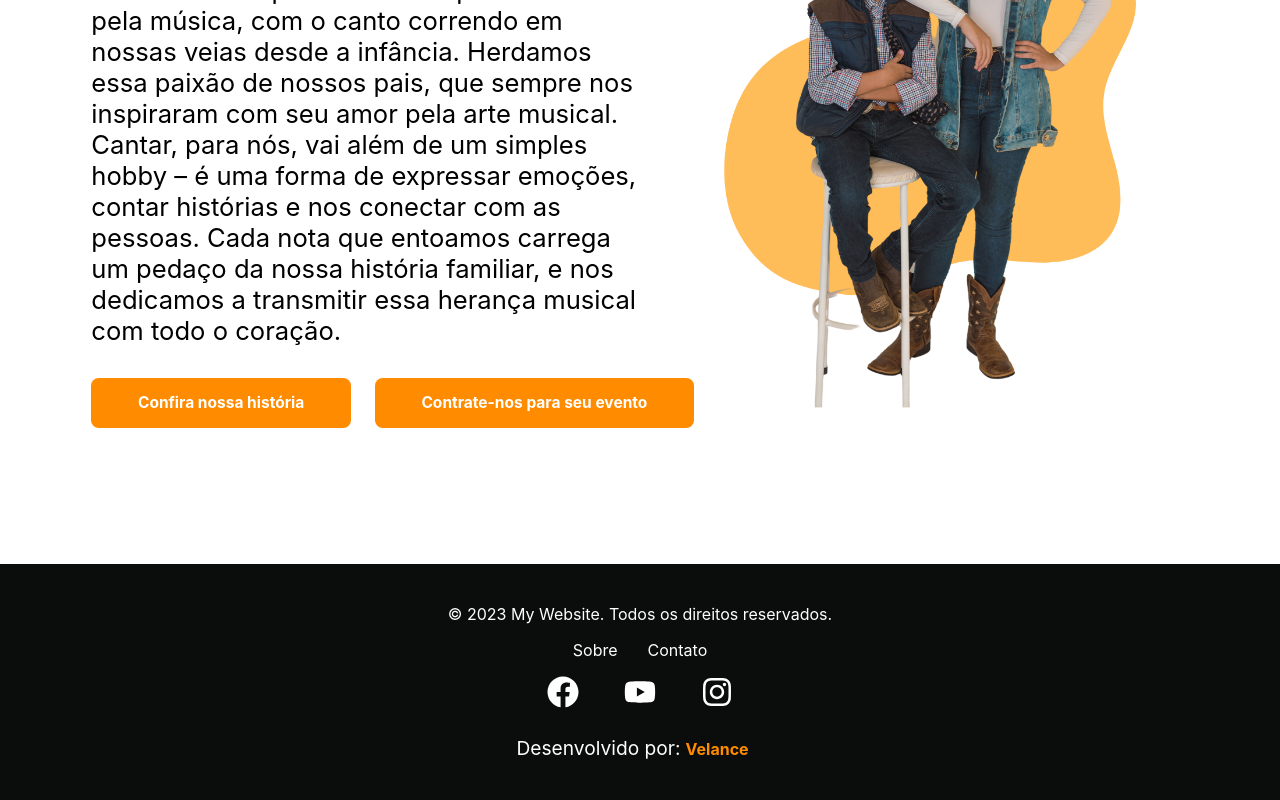
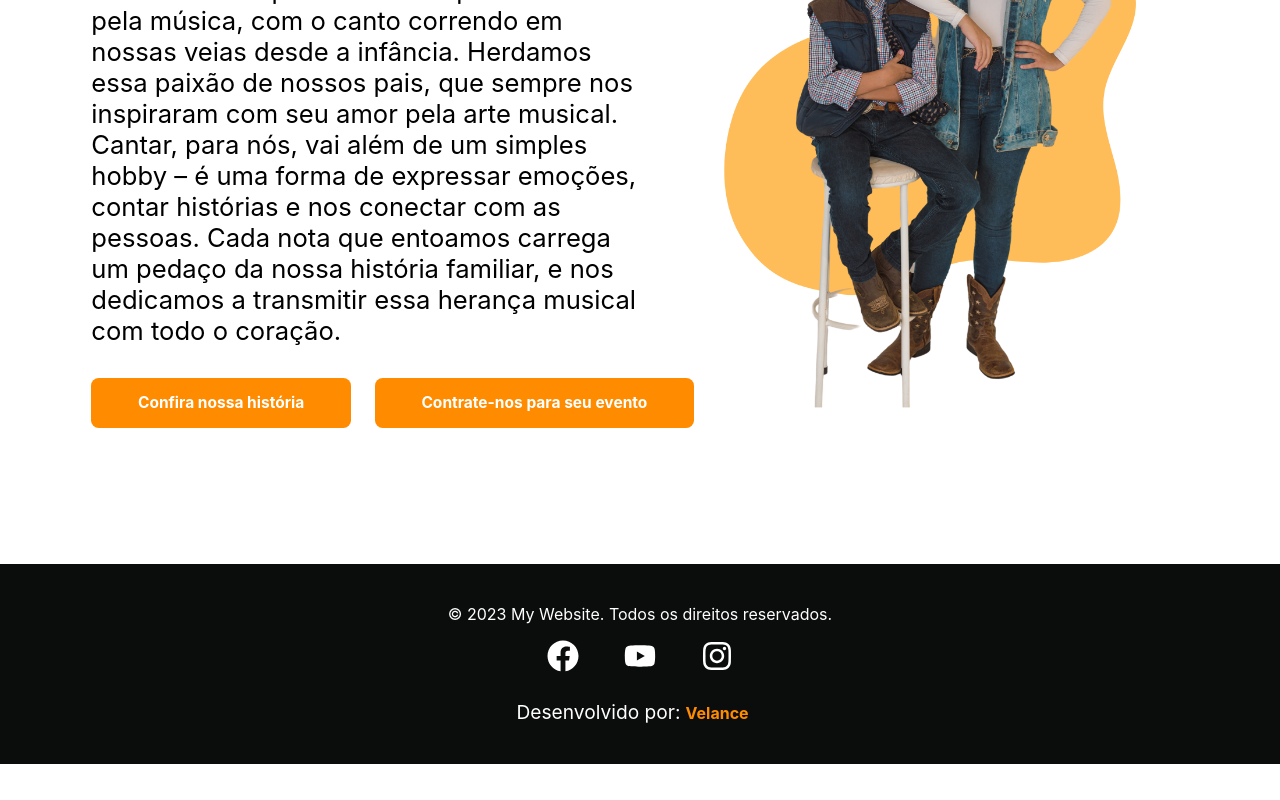
Before and after one commit to Andre-Rodrigues-Dev-Web/cora-e-theo, a React (Create React App) app in the folder cora-e-theo/: page / in a window 1280 px wide. Shown: the part 1265-2065 px from the top of the page. After the commit the page ends 2029 px from the top, so only its background shows below. Built offline with nearby package versions, Linux system fonts and the light colour scheme.

Commit message:
feat: adicionadas redes sociais

```diff
--- a/cora-e-theo/src/shared/components/Footer/index.jsx
+++ b/cora-e-theo/src/shared/components/Footer/index.jsx
@@ -2,7 +2,6 @@ import React from "react";
 import { FaFacebook, FaInstagram, FaYoutube } from "react-icons/fa";
 import {
   FooterContainer,
-  FooterLinksContainer,
   FooterLink,
   SocialIconsContainer,
   SocialIcon,
@@ -12,24 +11,20 @@ import {
 const Footer = () => {
   return (
     <FooterContainer>
-      <div className="container mx-auto text-center"> {/* Adicionando text-center para centralizar o texto */}
+      <div className="container mx-auto text-center">
         <p>&copy; 2023 My Website. Todos os direitos reservados.</p>
-        <FooterLinksContainer>
-          <FooterLink to="/sobre" aria-label="Página Sobre">Sobre</FooterLink>
-          <FooterLink to="/contato" aria-label="Página de Contato">Contato</FooterLink>
-        </FooterLinksContainer>
-        <SocialIconsContainer aria-label="Links de redes sociais"> {/* Adicionando aria-label para descrever o grupo de ícones */}
-          <FooterLink to="/facebook" aria-label="Facebook">
+        <SocialIconsContainer aria-label="Links de redes sociais">
+          <FooterLink href="/facebook" target="_blank" aria-label="Facebook">
             <SocialIcon>
               <FaFacebook />
             </SocialIcon>
           </FooterLink>
-          <FooterLink to="/youtube" aria-label="Youtube">
+          <FooterLink href="/youtube" target="_blank" aria-label="Youtube">
             <SocialIcon>
               <FaYoutube />
             </SocialIcon>
           </FooterLink>
-          <FooterLink to="/instagram" aria-label="Instagram">
+          <FooterLink href="https://www.instagram.com/coraetheo/" target="_blank" aria-label="Instagram">
             <SocialIcon>
               <FaInstagram />
             </SocialIcon>
--- a/cora-e-theo/src/shared/components/Footer/style.js
+++ b/cora-e-theo/src/shared/components/Footer/style.js
@@ -27,7 +27,7 @@ export const FooterLinksContainer = styled.div`
   }
 `;
 
-export const FooterLink = styled(Link)`
+export const FooterLink = styled.a`
   color: white;
   margin: 0 15px;
   text-decoration: none;
```
